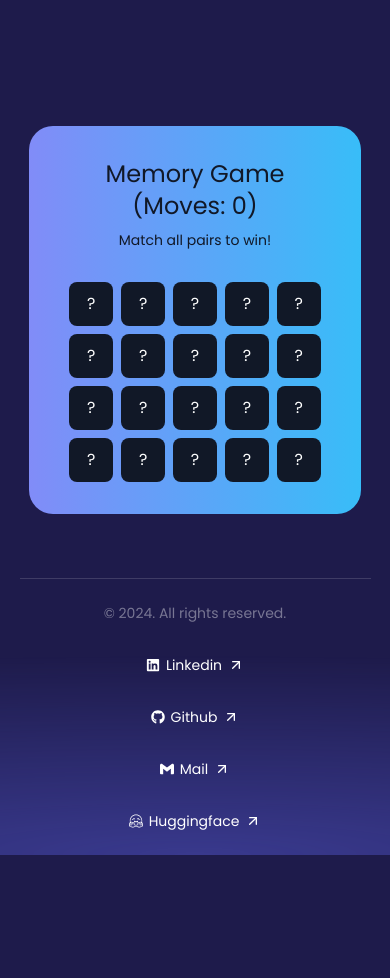
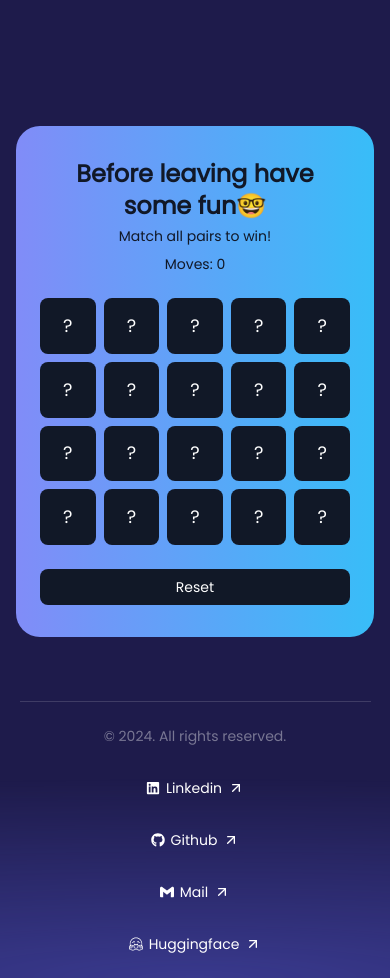
Before and after one commit to Abhinavexists/Portfolio, a Next.js app: page / in a window 390 px wide. Shown: the part 5468-6446 px from the top of the page. Before the commit the page ends 6323 px from the top, so only its background shows below. Built offline with nearby package versions, Linux system fonts and the light colour scheme.

Commit message:
Completed Game.tsx

```diff
--- a/src/app/page.tsx
+++ b/src/app/page.tsx
@@ -4,7 +4,7 @@ import { ProjectsSection } from "@/sections/Projects";
 import { TapeSection } from "@/sections/Tape";
 import { AchivementsSection } from "@/sections/Achivements";
 import { AboutSection } from "@/sections/About";
-import { ContactSection } from "@/sections/Game";
+import { GameSection } from "@/sections/Game";
 import { Footer } from "@/sections/Footer";
 
 export default function Home() {
@@ -22,10 +22,10 @@ export default function Home() {
       <section id="about">
         <AboutSection />
       </section>
+        <GameSection />
       <section id="contact">
-        <ContactSection />
+        <Footer />
       </section>
-      <Footer />
     </main>
   );
 }
--- a/src/sections/Game.tsx
+++ b/src/sections/Game.tsx
@@ -1,41 +1,25 @@
 "use client";
 import React, { useState, useEffect } from 'react';
 import { shuffle } from 'lodash';
-import {
-  Rocket,
-  Star,
-  Heart,
-  Cloud,
-  Sun,
-  Moon,
-  Flower,
-  Smile,
-  Umbrella,
-  Cat
-} from 'lucide-react';
+import { Rocket, Star, Heart, Cloud, Sun, Moon, Flower, Smile, Umbrella, Cat } from 'lucide-react';
 
-export const ContactSection = () => {
-  const cardIcons = [
-    Rocket, Star, Heart, Cloud,
-    Sun, Moon, Flower, Smile,
-    Umbrella, Cat
-  ];
+export const GameSection = () => {
+  const cardIcons = [Rocket, Star, Heart, Cloud, Sun, Moon, Flower, Smile, Umbrella, Cat];
 
   const generateCards = () => {
-    const icons = [...cardIcons, ...cardIcons]
-      .map((Icon, index) => ({
+    return shuffle([...cardIcons, ...cardIcons].map((Icon, index) => ({
       id: index,
       Icon,
       isFlipped: false,
       isMatched: false
-      }));
-    return shuffle(icons);
+    })));
   };
 
   const [cards, setCards] = useState(generateCards());
   const [selectedCards, setSelectedCards] = useState<Card[]>([]);
   const [moves, setMoves] = useState(0);
   const [gameWon, setGameWon] = useState(false);
+  const [topScore, setTopScore] = useState<number | null>(null);
 
   interface Card {
     id: number;
@@ -44,13 +28,16 @@ export const ContactSection = () => {
     isMatched: boolean;
   }
 
+  useEffect(() => {
+    const storedTopScore = localStorage.getItem('memoryGameTopScore');
+    if (storedTopScore) setTopScore(parseInt(storedTopScore, 10));
+  }, []);
+
   const handleCardClick = (clickedCard: Card) => {
     if (clickedCard.isMatched || clickedCard.isFlipped || selectedCards.length === 2) return;
 
     const newCards = cards.map(card =>
-      card.id === clickedCard.id
-        ? { ...card, isFlipped: true }
-        : card
+      card.id === clickedCard.id ? { ...card, isFlipped: true } : card
     );
 
     setCards(newCards);
@@ -62,10 +49,7 @@ export const ContactSection = () => {
 
       setTimeout(() => {
         const matchedCards = newCards.map(card => {
-          if (
-            (card.id === firstCard.id || card.id === clickedCard.id) &&
-            firstCard.Icon === clickedCard.Icon
-          ) {
+          if ((card.id === firstCard.id || card.id === clickedCard.id) && firstCard.Icon === clickedCard.Icon) {
             return { ...card, isMatched: true, isFlipped: true };
           }
           return card.isMatched ? card : { ...card, isFlipped: false };
@@ -76,6 +60,10 @@ export const ContactSection = () => {
 
         if (matchedCards.every(card => card.isMatched)) {
           setGameWon(true);
+          if (topScore === null || moves + 1 < topScore) {
+            setTopScore(moves + 1);
+            localStorage.setItem('memoryGameTopScore', (moves + 1).toString());
+          }
         }
       }, 1000);
     }
@@ -89,60 +77,49 @@ export const ContactSection = () => {
   };
 
   return (
-    <div className="py-16 pt-12 lg:py-24 lg:pt-20 z">
-      <div className="max-w-[85%] md:max-w-4xl lg:max-w-[80rem] mx-auto">
-        <div className="bg-gradient-to-r from-indigo-400 to-sky-400 text-gray-900 py-8 px-10 rounded-3xl text-center md:text-left relative overflow-hidden z-[10]">
-          {gameWon ? (
-            <div className="flex flex-col md:flex-row gap-8 md:gap-16 items-center z-[10]">
-              <div>
-                <h2 className="font-serif text-2xl md:text-3xl">
-                  Congratulations! 🎉
-                </h2>
-                <p className="text-sm mt-2 md:text-base">
-                  You won in {moves} moves!
-                </p>
-              </div>
-              <div>
-                <button
-                  onClick={resetGame}
-                  className="text-white bg-gray-900 inline-flex items-center px-6 h-12 rounded-xl gap-2 w-max border border-gray-900 transition-transform duration-300 ease-in-out transform hover:scale-105 hover:bg-gray-700 focus:outline-none focus:ring-2 focus:ring-offset-2 focus:ring-gray-500"
-                >
-                  Play Again
-                </button>
+    <div className="py-16 pt-12 lg:py-24 lg:pt-20">
+      <div className="max-w-md mx-auto px-4">
+        <div className="bg-gradient-to-r from-indigo-400 to-sky-400 text-gray-900 py-8 px-6 rounded-3xl overflow-hidden">
+          <div className="flex flex-col items-center gap-6">
+            <div className="text-center">
+              <h2 className="font-serif text-2xl md:text-3xl font-bold">Before leaving have some fun🤓</h2>
+              <p className="text-sm mt-1">Match all pairs to win!</p>
+              <div className="flex justify-center text-sm mt-2 space-x-4">
+                <span>Moves: {moves}</span>
+                {topScore !== null && <span>Best: {topScore}</span>}
               </div>
             </div>
-          ) : (
-            <div className="flex flex-col md:flex-row gap-8 md:gap-16 items-center z-[10]">
-              <div>
-                <h2 className="font-serif text-2xl md:text-3xl z-[10]">
-                  Memory Game (Moves: {moves})
-                </h2>
-                <p className="text-sm mt-2 md:text-base z-[10]">
-                  Match all pairs to win!
-                </p>
-              </div>
-              <div className="grid grid-cols-5 gap-2 w-full max-w-[300px]">
+            <div className="grid grid-cols-5 gap-2 w-full">
               {cards.map((card) => (
                 <button
                   key={card.id}
                   onClick={() => handleCardClick(card)}
                   className={`
                     aspect-square rounded-lg flex items-center justify-center
-                      transition-all duration-300
-                      ${card.isFlipped || card.isMatched
-                        ? 'bg-white text-gray-900'
-                        : 'bg-gray-900 text-white'}
+                    transition-all duration-300 text-lg
+                    ${card.isFlipped || card.isMatched ? 'bg-white text-gray-900' : 'bg-gray-900 text-white'}
                     ${card.isMatched ? 'opacity-50' : ''}
                   `}
+                  aria-label={card.isFlipped || card.isMatched ? card.Icon.name : "Unflipped card"}
                 >
-                    {(card.isFlipped || card.isMatched) ? (
-                      <card.Icon className="w-6 h-6" />
-                    ) : (
-                      '?'
-                    )}
+                  {(card.isFlipped || card.isMatched) ? <card.Icon className="w-5 h-5" /> : '?'}
                 </button>
               ))}
             </div>
+            <button
+              onClick={resetGame}
+              className="w-full py-2 px-4 bg-gray-900 text-white rounded-lg text-sm hover:bg-gray-800 transition-colors"
+            >
+              Reset
+            </button>
+          </div>
+          {gameWon && (
+            <div className="mt-6 text-center">
+              <h3 className="font-serif text-xl font-bold">Congratulations! 🎉</h3>
+              <p className="text-sm mt-1">You won in {moves} moves!</p>
+              {topScore === moves && (
+                <p className="text-sm mt-1 font-bold">New Top Score!</p>
+              )}
             </div>
           )}
         </div>
@@ -151,4 +128,4 @@ export const ContactSection = () => {
   );
 };
 
-export default ContactSection;
+export default GameSection;
```
Lines whose indentation alone changed are shown as unchanged.
